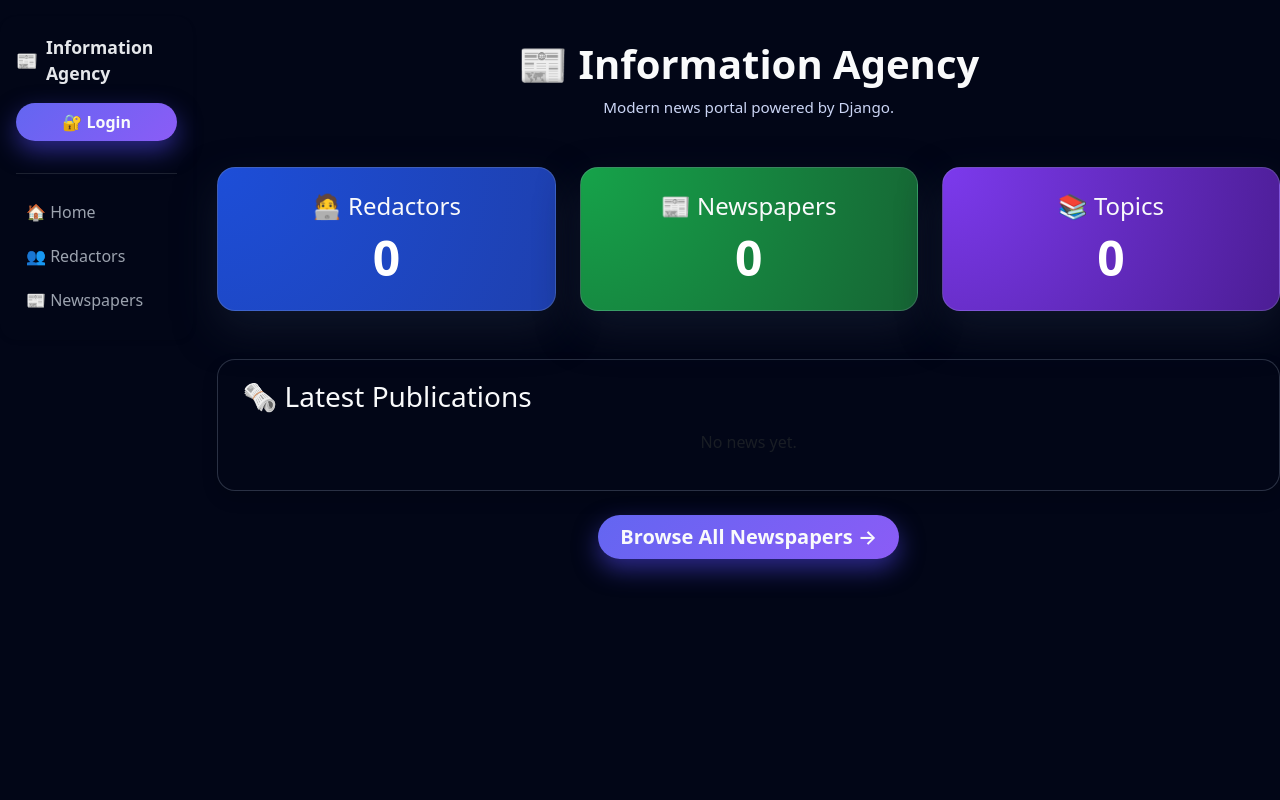
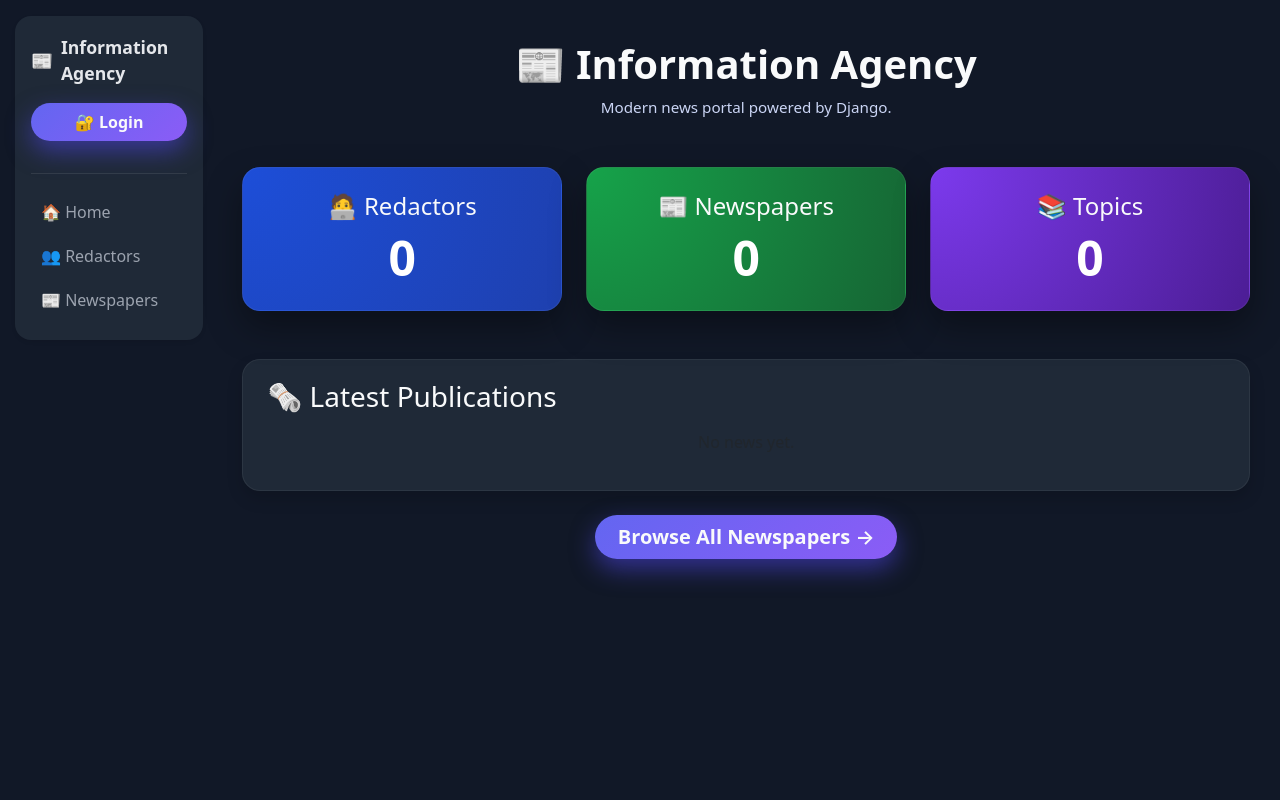
Before and after one commit to vasyl-main-dev/information-agency, a Django app: page / in a window 1280 px wide. Run offline with Django 5.2, Linux system fonts and the light colour scheme; data that the repository does not hold is empty.

Commit message:
Fix description errors, fix settings secure and change color style

```diff
--- a/information_agency/settings.py
+++ b/information_agency/settings.py
@@ -15,9 +15,9 @@ BASE_DIR = Path(__file__).resolve().parent.parent
 SECRET_KEY = os.getenv("SECRET_KEY")
 
 # SECURITY WARNING: don't run with debug turned on in production!
-DEBUG = True
+DEBUG = os.getenv("DEBUG", "False") == "True"
 
-ALLOWED_HOSTS = []
+ALLOWED_HOSTS = os.getenv("ALLOWED_HOSTS", "").split(",")
 
 
 # Application definition
--- a/static/css/styles.css
+++ b/static/css/styles.css
@@ -1,29 +1,32 @@
 /* ============= BASE LAYOUT ============= */
 
 body.main-body {
-    background: #020617;          /* темний фон */
+    background: #111827;       /* був #020617 */
     color: #e5e7eb;
     font-family: system-ui, -apple-system, BlinkMacSystemFont, "Segoe UI", sans-serif;
+    overflow-x: hidden;        /* фікс скролу */
 }
 
 .main-wrapper {
     min-height: 100vh;
+    padding-left: 15px;        /* фікс відступів */
+    padding-right: 15px;
 }
 
 /* щоб контент не лип до країв */
 .container,
 .container-fluid {
-    padding-left: 0;
-    padding-right: 0;
+    padding-left: 15px;
+    padding-right: 15px;
 }
 
 /* ============= SIDEBAR ============= */
 
 .sidebar-nav {
-    background: #020617;
+    background: #1f2937;   /* був #020617 */
     border-radius: 16px;
     padding: 18px 16px;
-    box-shadow: 0 10px 25px rgba(15, 23, 42, 0.8);
+    box-shadow: 0 10px 25px rgba(0, 0, 0, 0.35);
 }
 
 .sidebar-title {
@@ -50,9 +53,9 @@ body.main-body {
 
 .sidebar-nav .list-group-item:hover,
 .sidebar-nav .list-group-item.active {
-    background: radial-gradient(circle at top left, #6366f1, #8b5cf6);
-    color: #f9fafb;
-    box-shadow: 0 8px 20px rgba(79, 70, 229, 0.45);
+    background: linear-gradient(135deg, #4f46e5, #7c3aed);
+    color: #fff;
+    box-shadow: 0 6px 18px rgba(79, 70, 229, 0.4);
 }
 
 .sidebar-username {
@@ -75,12 +78,14 @@ h1, h2, h3, h4 {
 
 .custom-card,
 .news-card,
-.stat-card {
-    background: #020617;
+.stat-card,
+.table-card {
+    background: #1f2937;    /* був #020617 */
     border-radius: 18px;
-    border: 1px solid rgba(148, 163, 184, 0.28);
-    box-shadow: 0 18px 40px rgba(15, 23, 42, 0.9);
+    border: 1px solid rgba(255, 255, 255, 0.06);
+    box-shadow: 0 16px 35px rgba(0,0,0,0.35);
 }
+
 
 /* стат-карточки зверху */
 .stat-card {
@@ -117,9 +122,10 @@ h1, h2, h3, h4 {
 }
 
 .hover-card:hover {
-    background: rgba(15, 23, 42, 0.8);
+    background: rgba(255, 255, 255, 0.04);
     transform: translateY(-1px);
 }
+
 
 /* заголовок новини */
 .news-title {
@@ -227,12 +233,11 @@ h1, h2, h3, h4 {
 
 /* Placeholder fix — make it visible on dark theme */
 .form-control::placeholder,
-.search-input::placeholder,
-input::placeholder,
-textarea::placeholder {
-    color: #a5b4fc !important;   /* ніжний світло-фіолетовий */
-    opacity: 0.85 !important;    /* більш помітний */
+.search-input::placeholder {
+    color: #d1d5ff !important;  /* ще світліший */
+    opacity: 1 !important;
 }
+
 
 /* ============= AVATARS ============= */
 
@@ -310,3 +315,10 @@ textarea::placeholder {
     color: #9ca3af;
     font-size: 0.8rem;
 }
+
+/* пусті списки */
+.empty-state {
+    color: #e2e8f0 !important;   /* світло-сірий, добре видно */
+    font-size: 0.95rem;
+    opacity: 0.95;
+}
--- a/templates/main/newspaper_detail.html
+++ b/templates/main/newspaper_detail.html
@@ -50,7 +50,7 @@
           {{ publisher.username }}
         </a>
       {% empty %}
-        <span class="text-muted">no publishers linked</span>
+        <span class="empty-state">no publishers linked</span>
       {% endfor %}
     </div>
   </div>
--- a/templates/main/redactor_detail.html
+++ b/templates/main/redactor_detail.html
@@ -54,7 +54,7 @@
         {% endfor %}
       </div>
     {% else %}
-      <p class="text-muted">This redactor hasn't published anything yet.</p>
+      <p class="empty-state">This redactor hasn't published anything yet.</p>
     {% endif %}
   </div>
 
```
Also changed, not shown: README.md.
